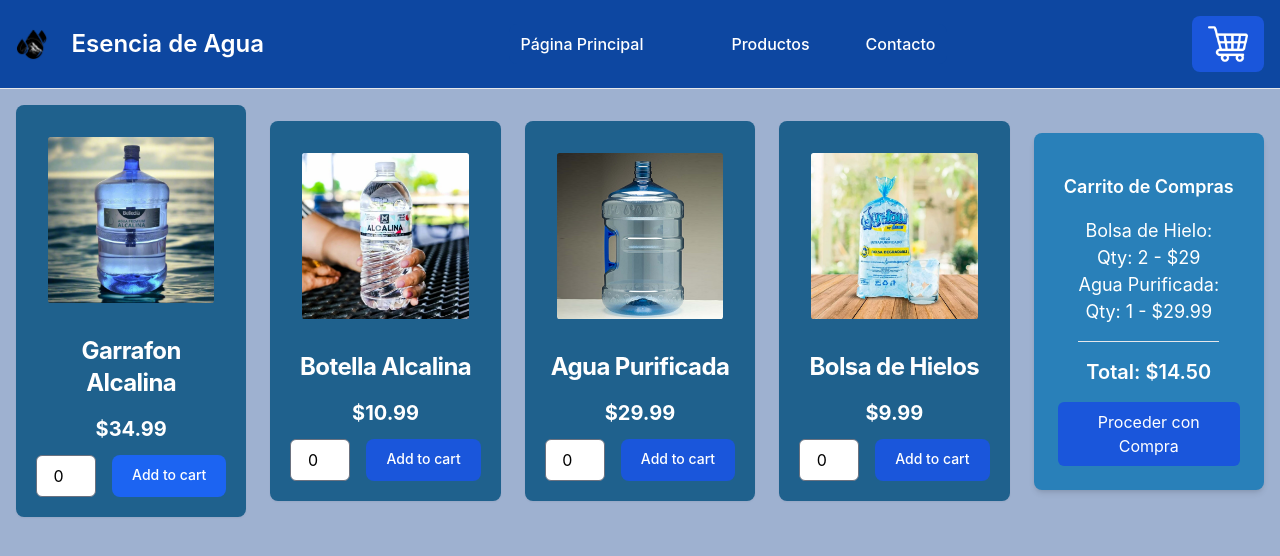
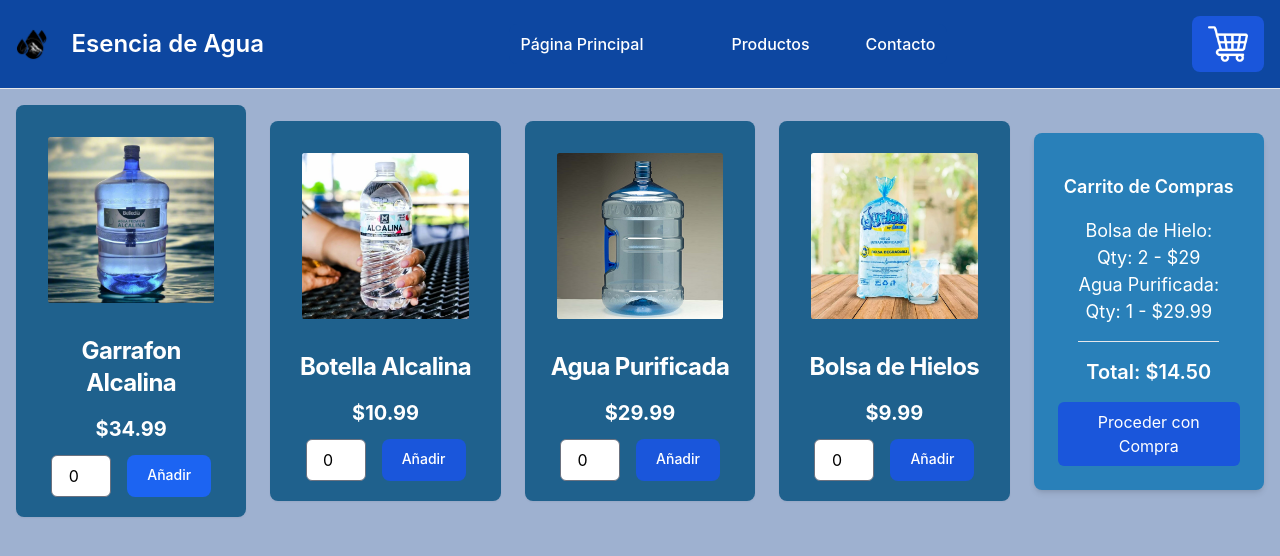
Before and after one commit to Pancholot/Parcial1_ProgWeb, a plain HTML site: page pages/carrito.html in a window 1280 px wide. Drawn offline with nearby package versions, Linux system fonts and the light colour scheme.

```diff
--- a/pages/carrito.html
+++ b/pages/carrito.html
@@ -56,7 +56,7 @@
                     <span class="text-xl text-center font-bold text-white mb-3">$34.99</span>
                     <div class="flex gap-4">
                         <input type="number" min="0" value="0" class="w-15 text-center border rounded-md">
-                        <div class="text-white bg-blue-600 hover:bg-blue-700 focus:ring-4 focus:outline-none focus:ring-blue-800 font-medium rounded-lg text-sm px-5 py-2.5 text-center">Add to cart</div>
+                        <div class="text-white bg-blue-600 hover:bg-blue-700 focus:ring-4 focus:outline-none focus:ring-blue-800 font-medium rounded-lg text-sm px-5 py-2.5 text-center"> Añadir</div>
                     </div>
                 </div>
             </div>
@@ -68,7 +68,7 @@
                     <span class="text-xl text-center font-bold text-white mb-3">$10.99</span>
                     <div class="flex gap-4">
                         <input type="number" min="0" value="0" class="w-15 text-center border rounded-md">
-                        <div class="text-white bg-blue-700 hover:bg-blue-800 focus:ring-4 focus:outline-none focus:ring-blue-300 font-medium rounded-lg text-sm px-5 py-2.5 text-center dark:bg-blue-600 dark:hover:bg-blue-700 dark:focus:ring-blue-800">Add to cart</div>
+                        <div class="text-white bg-blue-700 hover:bg-blue-800 focus:ring-4 focus:outline-none focus:ring-blue-300 font-medium rounded-lg text-sm px-5 py-2.5 text-center dark:bg-blue-600 dark:hover:bg-blue-700 dark:focus:ring-blue-800">Añadir</div>
                     </div>
                 </div>
             </div>
@@ -79,7 +79,7 @@
                     <span class="text-xl text-center font-bold text-white mb-3">$29.99</span>
                     <div class="flex gap-4">
                         <input type="number" min="0" value="0" class="w-15 text-center border rounded-md">
-                        <div class="text-white bg-blue-700 hover:bg-blue-800 focus:ring-4 focus:outline-none focus:ring-blue-300 font-medium rounded-lg text-sm px-5 py-2.5 text-center dark:bg-blue-600 dark:hover:bg-blue-700 dark:focus:ring-blue-800">Add to cart</div>
+                        <div class="text-white bg-blue-700 hover:bg-blue-800 focus:ring-4 focus:outline-none focus:ring-blue-300 font-medium rounded-lg text-sm px-5 py-2.5 text-center dark:bg-blue-600 dark:hover:bg-blue-700 dark:focus:ring-blue-800">Añadir</div>
                     </div>
                 </div>
             </div>
@@ -90,7 +90,7 @@
                     <span class="text-xl text-center font-bold text-white mb-3">$9.99</span>
                     <div class="flex gap-4">
                         <input type="number" min="0" value="0" class="w-15 text-center border rounded-md">
-                        <div class="text-white bg-blue-700 hover:bg-blue-800 focus:ring-4 focus:outline-none focus:ring-blue-300 font-medium rounded-lg text-sm px-5 py-2.5 text-center dark:bg-blue-600 dark:hover:bg-blue-700 dark:focus:ring-blue-800">Add to cart</div>
+                        <div class="text-white bg-blue-700 hover:bg-blue-800 focus:ring-4 focus:outline-none focus:ring-blue-300 font-medium rounded-lg text-sm px-5 py-2.5 text-center dark:bg-blue-600 dark:hover:bg-blue-700 dark:focus:ring-blue-800">Añadir</div>
                     </div>
                 </div>
             </div>
```
Also changed, not shown: pages/index.html (+7 -3 lines), pages/products.html (+1 -1 lines), Assets/facebook.png (added), Assets/instagram.png (added).
